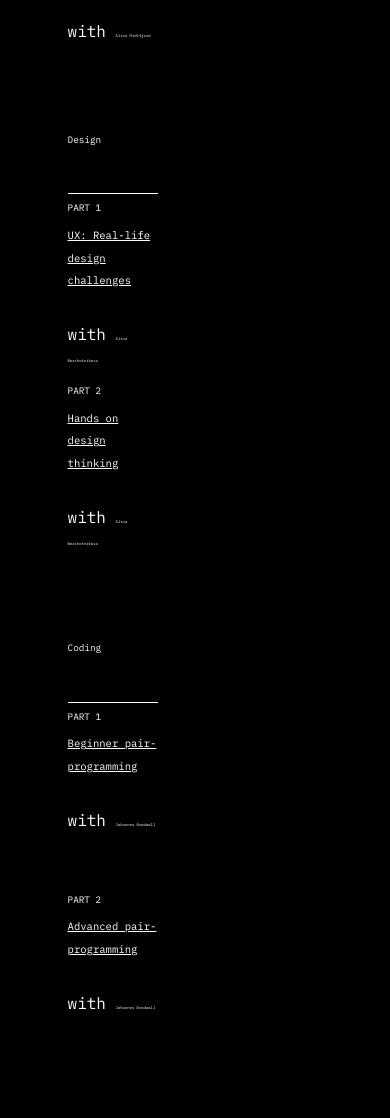
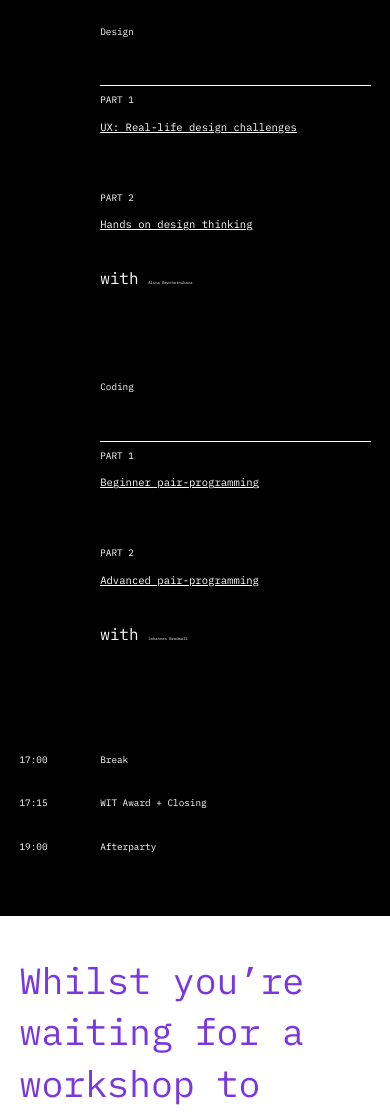
Before and after one commit to MarinaGoto/wit_summit2020, a website built with webpack: page src/templates/index.html in a window 390 px wide. Shown: the part 1620-2738 px from the top of the page. Built offline with nearby package versions, Linux system fonts and the light colour scheme.

Commit message:
- add tablet responsive program WiP

```diff
--- a/src/main.scss
+++ b/src/main.scss
@@ -233,10 +233,6 @@ span {
 
 .cell {
   padding-right: 15%;
-  //padding-right: rem(220px);
-  @include tabletLandscape {
-    padding-right: rem(20px);
-  }
 }
 
 .border {
@@ -442,6 +438,10 @@ label:after{
 .track {
   width: 30%;
   padding-right: 4vw;
+
+  @include tabletLandscape {
+    width: 100%;
+  }
 }
 
 .track-padding {
@@ -562,6 +562,9 @@ label:after{
 .bottomTrackBox {
   padding-top: 90%;
   padding-bottom: 10vh;
+  @include tabletLandscape {
+    padding-top: 5%;
+  }
 }
 .speakerName {
   font-size: 1vw;
@@ -573,7 +576,15 @@ label:after{
 }
 .topTrackBox {
   height: 20vh;
+  @include tabletLandscape {
+    height: auto;
+  }
 }
 .titleBox {
   padding-bottom: 4vh;
 }
+.noneTablet {
+  @include tabletLandscape {
+    display: none;
+  }
+}
--- a/src/templates/index.html
+++ b/src/templates/index.html
@@ -97,7 +97,7 @@
                             <div class="titleBox">
                                 <a class="underlineTitle">UX: Real-life design challenges</a>
                             </div>
-                            <div>with <a href="https://www.linkedin.com/in/alina-beschetnikova-b35679a2/" class="speakerName">Alina Bezchotnikova</a></div>
+                            <div class="noneTablet">with <a href="https://www.linkedin.com/in/alina-beschetnikova-b35679a2/" class="speakerName">Alina Bezchotnikova</a></div>
                         </div>
                         <div class="bottomTrackBox">
                             <span class="part">PART 2</span>
@@ -115,7 +115,7 @@
                             <div class="titleBox">
                                 <a class="underlineTitle">Beginner pair-programming</a>
                             </div>
-                            <div>with <a href="https://www.linkedin.com/in/johannesbrodwall/" class="speakerName">Johannes Brodwall</a></div>
+                            <div class="noneTablet">with <a href="https://www.linkedin.com/in/johannesbrodwall/" class="speakerName">Johannes Brodwall</a></div>
                         </div>
                         <div class="bottomTrackBox">
                             <span class="part">PART 2</span>
```
